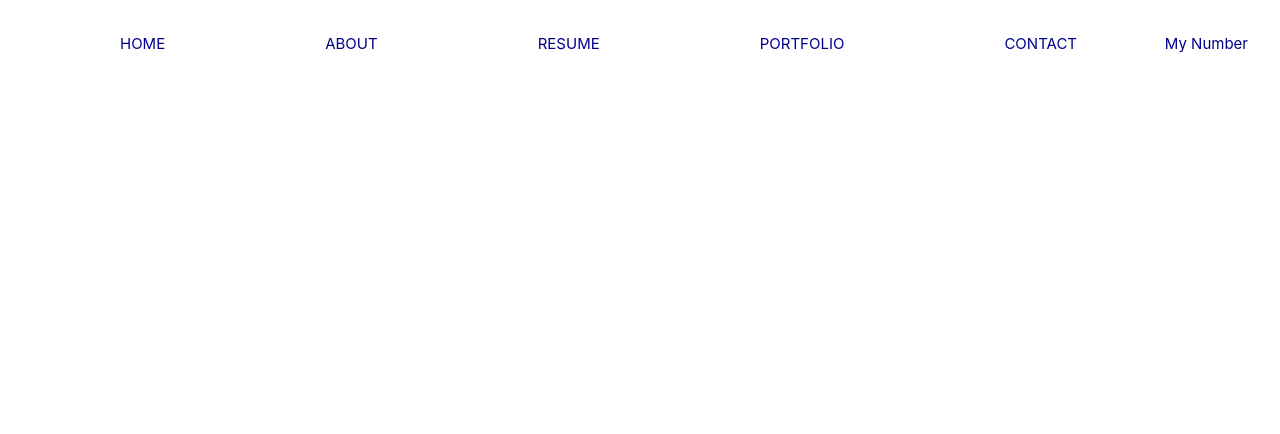
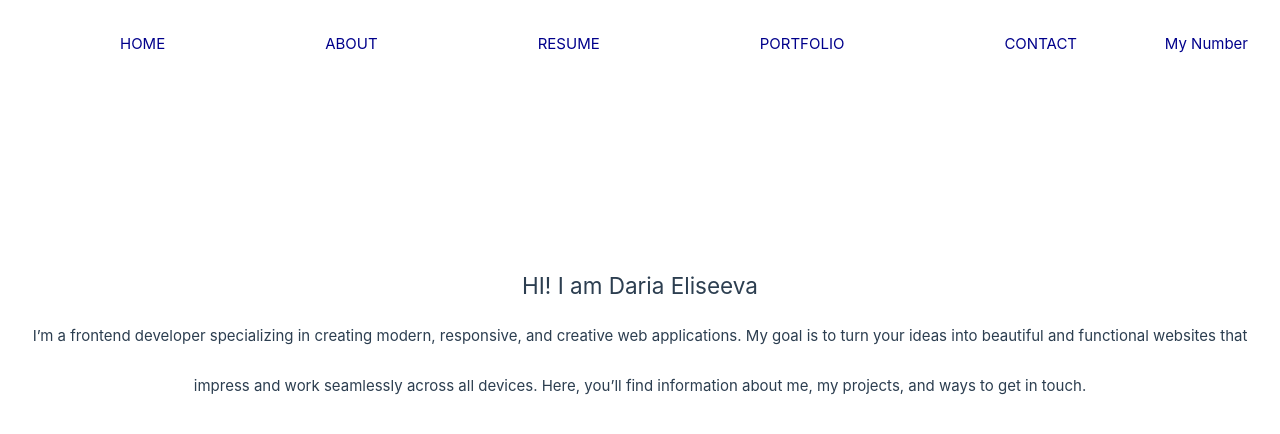
Before and after one commit to eliseydah/personal-page, a Vue app: page / in a window 1280 px wide. Shown: the top 434 px of the page. Built offline with nearby package versions, Linux system fonts and the light colour scheme; the HTML template or start-up script is replaced by a standard one.

Commit message:
add images

```diff
--- a/src/App.vue
+++ b/src/App.vue
@@ -1,9 +1,11 @@
 <script setup lang="ts">
+import AboutSection from './components/AboutSection.vue'
 import HeaderSection from './components/HeaderSection.vue'
 </script>
 
 <template>
   <HeaderSection></HeaderSection>
+  <AboutSection></AboutSection>
   <!-- We don't need router yet -->
   <!-- <RouterView /> -->
 </template>
--- /dev/null
+++ b/src/components/AboutSection.vue
@@ -0,0 +1,27 @@
+<script setup lang="ts"></script>
+<template>
+  <section class="container">
+    <div class="box">
+      <h1>HI! I am Daria Eliseeva</h1>
+      <p>
+        I’m a frontend developer specializing in creating modern, responsive, and creative web
+        applications. My goal is to turn your ideas into beautiful and functional websites that
+        impress and work seamlessly across all devices. Here, you’ll find information about me, my
+        projects, and ways to get in touch.
+      </p>
+    </div>
+  </section>
+</template>
+<style scoped>
+.container {
+  display: flex;
+  justify-content: center;
+  align-items: center;
+  height: 70vh;
+}
+
+.box {
+  text-align: center;
+  line-height: 50px;
+}
+</style>
```
Also changed, not shown: 2 other files (tests, documents, lock files or other folders).
